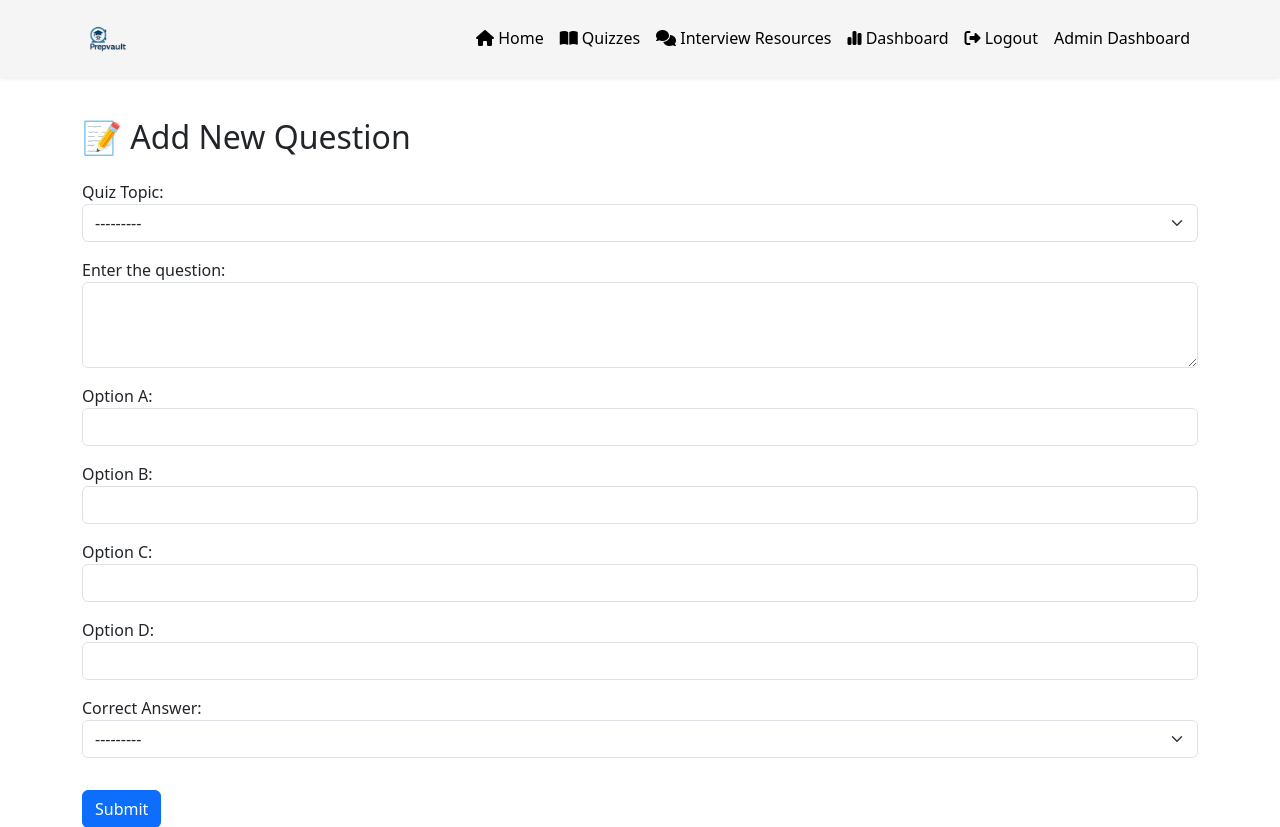
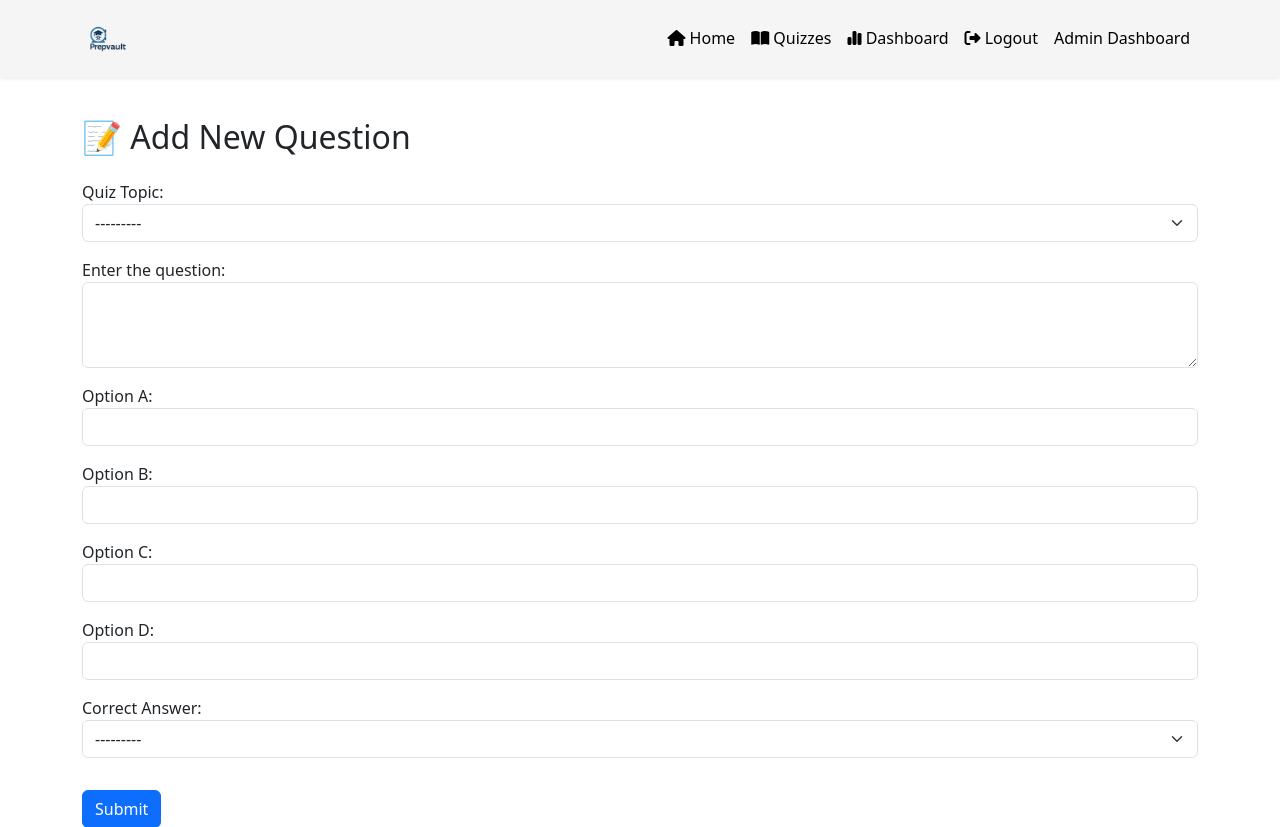
Before and after one commit to santhi1701/PrepVault, a Django app: page /add-question/ in a window 1280 px wide. Shown: the top 827 px of the page. Run offline with Django 5.2, Linux system fonts and the light colour scheme; a user stored in the database is signed in; data comes from the database, SQL or seed files in the repository.

Commit message:
Update base.html

```diff
--- a/main/templates/main/base.html
+++ b/main/templates/main/base.html
@@ -90,9 +90,6 @@ main {
         <li class="nav-item"><a class="nav-link" href="/"><i class="fa-solid fa-house"></i> Home</a></li>
         {% if user.is_authenticated %}
           <li class="nav-item"><a class="nav-link" href="/quizzes/"><i class="fa-solid fa-book-open"></i> Quizzes</a></li>
-           <li class="nav-item">
-      <a class="nav-link" href="/interview-resources/"><i class="fa-solid fa-comments"></i> Interview Resources</a>
-    </li>
         <li class="nav-item"><a class="nav-link" href="/dashboard/"><i class="fa-solid fa-chart-simple"></i> Dashboard</a></li>
           <li class="nav-item"><a class="nav-link" href="/logout/"><i class="fa-solid fa-right-from-bracket"></i> Logout</a></li>
         {% else %}
```
